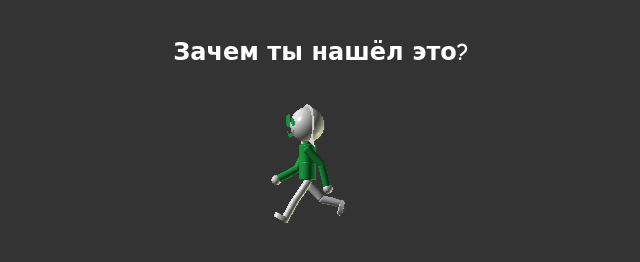
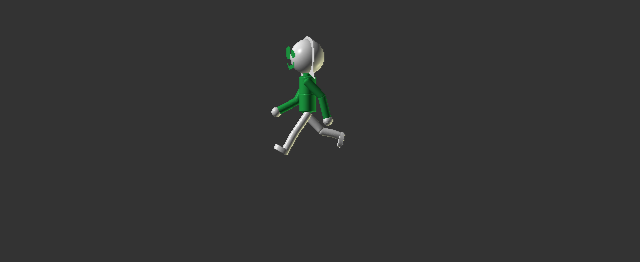
Before and after one commit to RqBruh/rqsstuff, a plain HTML site: page index.html in a window 1280 px wide. Shown: the whole page, without its empty margins (319-959 px from the left). Drawn offline with Linux system fonts and the light colour scheme.

Commit message:
Update index.html

```diff
--- a/index.html
+++ b/index.html
@@ -9,7 +9,6 @@
 <body style = "background-color: #333">
 <center>
 <br>
-<h2 style = "color: #FFFFFF;">Зачем ты нашёл это?</h2>
 <div class = "run">
 <img src = "img/бежить.gif">
 </div>
```
